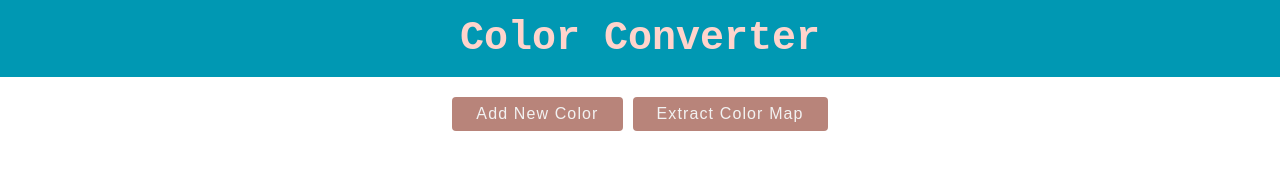
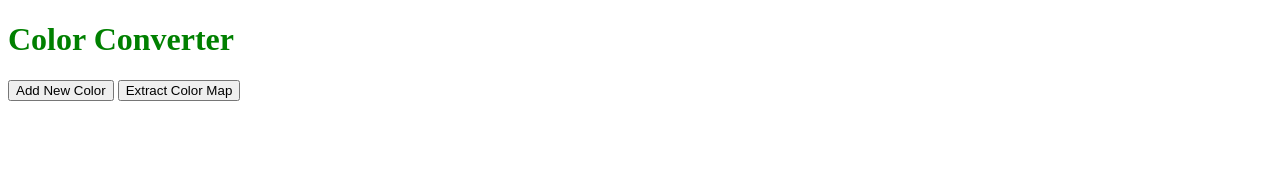
Before and after one commit to AlbertLeipzig/color-abstracter, a website with bundled scripts: page index.html in a window 1280 px wide. Built offline with nearby package versions, Linux system fonts and the light colour scheme.

Commit message:
finished

```diff
--- a/main.css
+++ b/main.css
@@ -1,63 +1,3 @@
-* {
-  margin: 0;
-  padding: 0;
-  box-sizing: border-box;
-  --main-color: hsl(9, 100%, 90%);
-  --main-color-muted-dark: hsl(9, 30%, 60%);
-  --comp-color: hsl(189, 100%, 35%);
-  --white: hsl(0 0% 95%);
-  --grey: hsl(0 0% 40%);
+h1 {
+  color: hsl(120, 100%, 25%);
 }
-
-*::selection {
-  color: var(--comp-color);
-  background-color: var(--main-color);
-}
-
-header {
-  background-color: var(--comp-color);
-  padding: 2vh 0;
-}
-
-h1 {
-  text-align: center;
-  color: var(--main-color);
-  font-size: 2.5rem;
-  font-family: 'Courier New', Courier, monospace;
-}
-
-.button-container {
-  display: flex;
-  width: 100vw;
-  margin: 2.5vh auto;
-  justify-content: center;
-  gap: 10px;
-}
-
-button {
-  border: none;
-  border-radius: 4px;
-  background-color: var(--main-color-muted-dark);
-  color: var(--white);
-  padding: 0.5em 1.5em;
-  font-size: 1rem;
-  letter-spacing: 0.07em;
-}
-
-.color-name {
-  color: var(--grey);
-  font-size: 1.25rem;
-  line-height: 1.6em;
-}
-
-.single-color-container {
-  border: 1px solid var(--grey);
-  border-radius: 4px;
-  padding: 10px 20px;
-  margin: 3vh 0;
-}
-
-.color-list-container {
-  width: fit-content;
-  margin: 3vh auto;
-}
```
